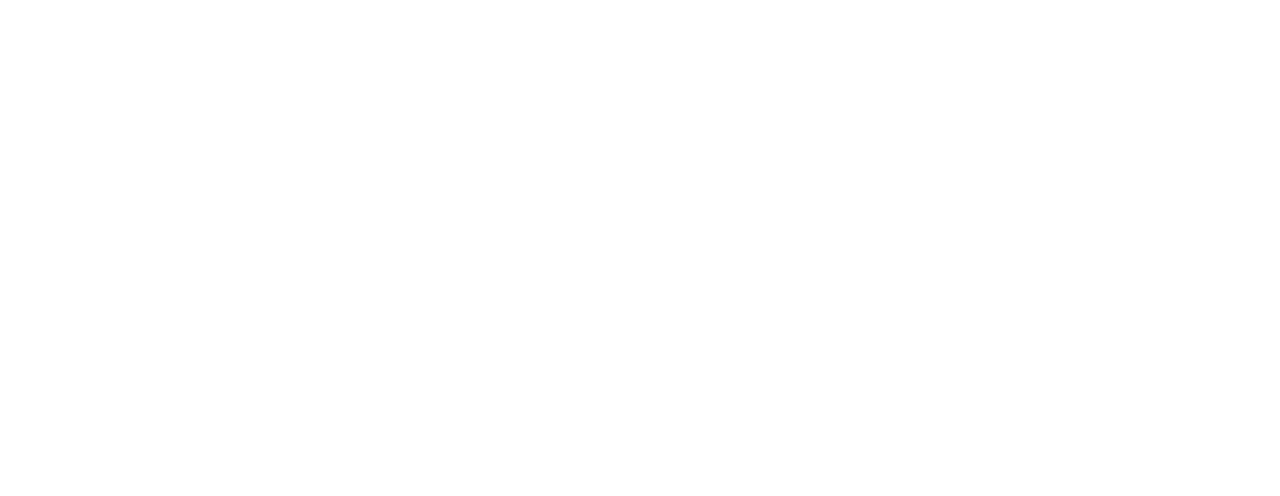
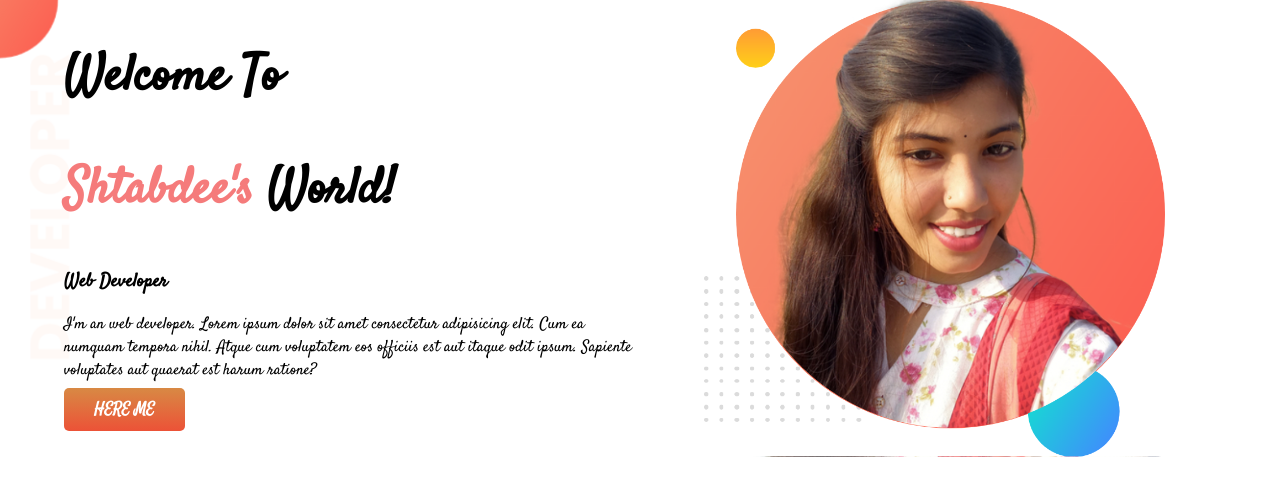
Before and after one commit to shtabdeepaull/developer-portfolio, a plain HTML site: page index.html in a window 1280 px wide. Drawn offline with Linux system fonts and the light colour scheme; a web font is replaced by a local one.

Commit message:
top-benner-added

```diff
--- a/index.html
+++ b/index.html
@@ -1,13 +1,35 @@
 <!DOCTYPE html>
 <html lang="en">
+
 <head>
     <meta charset="UTF-8">
     <meta http-equiv="X-UA-Compatible" content="IE=edge">
     <meta name="viewport" content="width=device-width, initial-scale=1.0">
     <title>My Portfolio</title>
+    <link rel="preconnect" href="https://fonts.googleapis.com">
+    <link rel="preconnect" href="https://fonts.gstatic.com" crossorigin>
+    <link href="https://fonts.googleapis.com/css2?family=Satisfy&family=The+Nautigal:wght@700&display=swap"
+        rel="stylesheet">
     <link rel="stylesheet" href="style.css">
 </head>
+
 <body>
+    <section class="top-benner">
+        <div class="half-width">
+            <h1>Welcome To </h1>
+            <h1> <span class="name">Shtabdee's</span> World!</h1>
+            <h3>Web Developer </h3>
+            <p>I'm an web developer. Lorem ipsum dolor sit amet consectetur adipisicing elit. Cum ea numquam tempora
+                nihil.
+                Atque cum voluptatem eos officiis est aut itaque odit ipsum. Sapiente voluptates aut quaerat est harum
+                ratione?</p>
+            <a class="link-button" target="_blank" href="https://www.linkedin.com/in/shtabdee-paul-1a2604195/">HERE
+                ME</a>
+        </div>
+        <div class="half-width">
+            <img src="showOff/my-bg.png" alt="">
+        </div>
+    </section>
+</body>
 
-</body>
 </html>
--- a/style.css
+++ b/style.css
@@ -0,0 +1,34 @@
+body{
+    font-family: 'Satisfy', cursive;
+    margin: 0;
+
+}
+h1{
+    font-size: 50px;
+}
+.name{
+    color: rgb(245, 123, 123);
+}
+section{
+    display: flex;
+}
+.half-width{
+    width: 50%;
+    padding-left: 5%;
+}
+.half-width img{
+    width: 80%;
+}
+.link-button{
+    text-decoration: none;
+    background-image:linear-gradient( rgb(216, 137, 68),rgb(236, 82, 55));
+    color: white;
+    font-weight: 700;
+    padding: 10px 30px;
+    border-radius: 5px;
+
+}
+.top-benner{
+    background-image: url(images/top-banner.png);
+    background-repeat: no-repeat;
+}
```
Also changed, not shown: images/dream-bg.png (added), images/exp-bg.png (added), images/jhankar.png (added), images/jhankar2.png (added), images/my-bg.png (added), images/my-bg2.png (added), images/top-banner.png (added), showOff/my-bg.png (added), showOff/pic_prev_ui.png (added), 8 other files.
